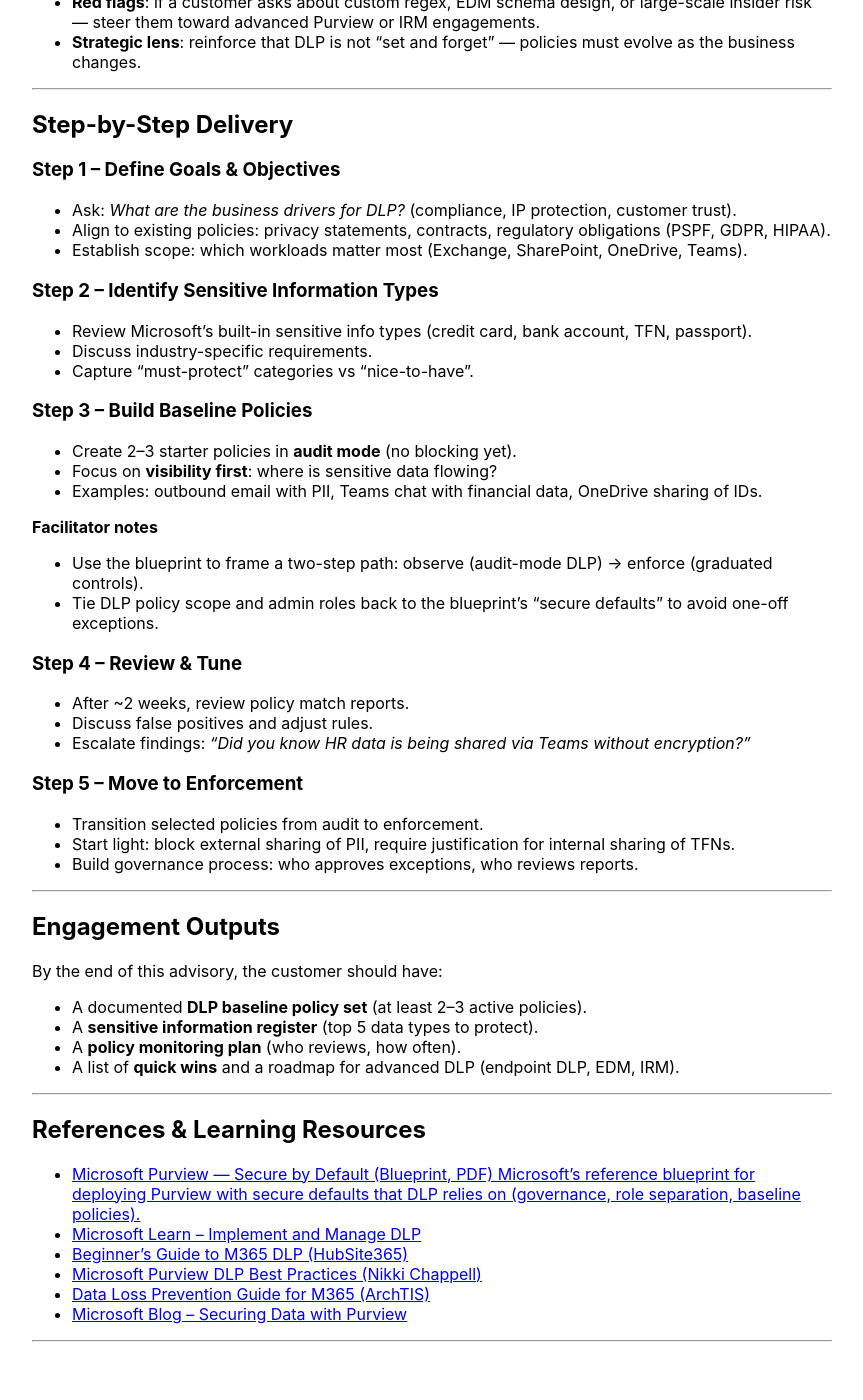
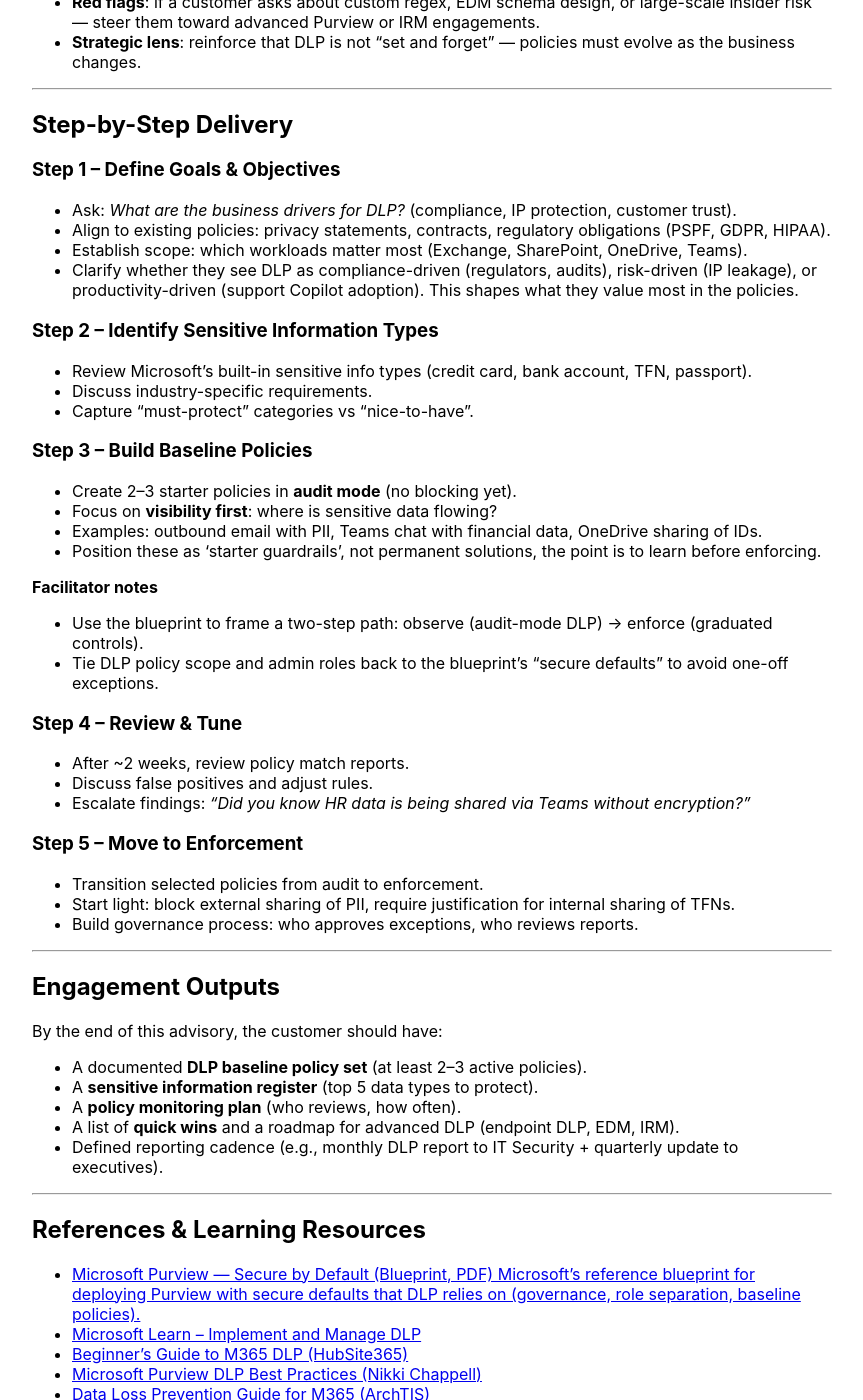
Before and after one commit to annathan/EngageSquared, a Jekyll site: the page built from Basic_Data_Loss_Prevention_(DLP)_Advisory.md, in a window 1280 px wide and 1400 px high, scrolled down 650 px. Shown: the whole window, without its empty margins (208-1071 px from the left). Built offline with Jekyll 4.4.1, drawn with Linux system fonts in a browser that asks for light colours; our own code applies the rules of GitHub Pages for plain Markdown files; before the commit the page ends 2020 px from its top, so only the background shows below that.

Commit message:
Update Basic_Data_Loss_Prevention_(DLP)_Advisory.md

```diff
--- a/Basic_Data_Loss_Prevention_(DLP)_Advisory.md
+++ b/Basic_Data_Loss_Prevention_(DLP)_Advisory.md
@@ -33,6 +33,7 @@
 - Ask: *What are the business drivers for DLP?* (compliance, IP protection, customer trust).
 - Align to existing policies: privacy statements, contracts, regulatory obligations (PSPF, GDPR, HIPAA).
 - Establish scope: which workloads matter most (Exchange, SharePoint, OneDrive, Teams).
+- Clarify whether they see DLP as compliance-driven (regulators, audits), risk-driven (IP leakage), or productivity-driven (support Copilot adoption). This shapes what they value most in the policies.
 
 ### Step 2 – Identify Sensitive Information Types
 - Review Microsoft’s built-in sensitive info types (credit card, bank account, TFN, passport).
@@ -43,6 +44,7 @@
 - Create 2–3 starter policies in **audit mode** (no blocking yet).
 - Focus on **visibility first**: where is sensitive data flowing?
 - Examples: outbound email with PII, Teams chat with financial data, OneDrive sharing of IDs.
+- Position these as ‘starter guardrails’, not permanent solutions, the point is to learn before enforcing.
 
 **Facilitator notes**
 - Use the blueprint to frame a two-step path: observe (audit-mode DLP) → enforce (graduated controls).
@@ -67,6 +69,7 @@
 - A **sensitive information register** (top 5 data types to protect).
 - A **policy monitoring plan** (who reviews, how often).
 - A list of **quick wins** and a roadmap for advanced DLP (endpoint DLP, EDM, IRM).
+- Defined reporting cadence (e.g., monthly DLP report to IT Security + quarterly update to executives).
 
 ---
 
```
